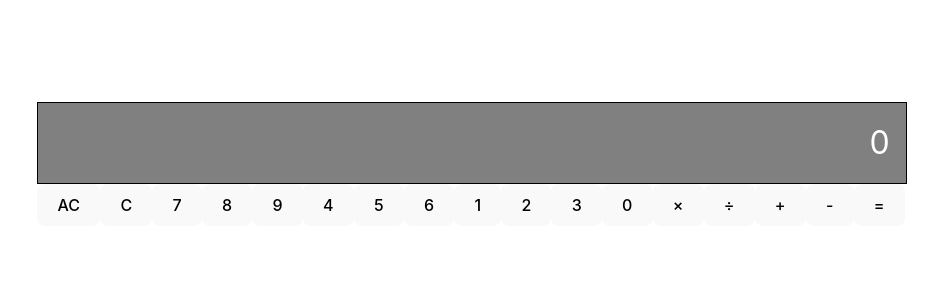
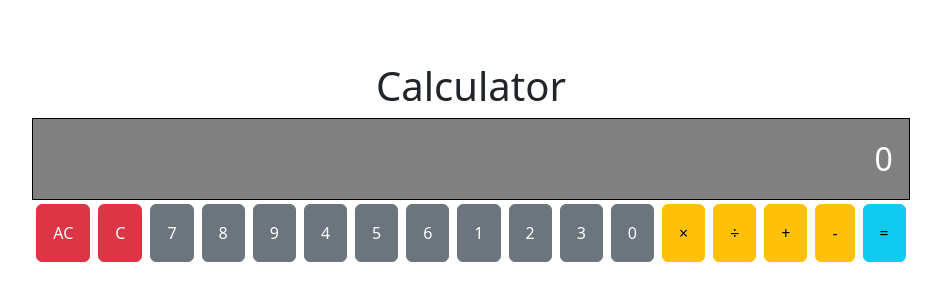
Before and after one commit to ryan-m-burns/a03-calculator, a React (Vite) app: page / in a window 1280 px wide. Shown: the part 236-536 px from the top of the page, without its empty margins (169-1110 px from the left). Built offline with nearby package versions, Linux system fonts and the light colour scheme.

Commit message:
simplify and add button styling

```diff
--- a/package.json
+++ b/package.json
@@ -10,6 +10,7 @@
     "preview": "vite preview"
   },
   "dependencies": {
+    "bootstrap": "^5.3.3",
     "react": "^18.3.1",
     "react-dom": "^18.3.1"
   },
--- a/src/components/App.jsx
+++ b/src/components/App.jsx
@@ -1,42 +1,98 @@
 import { useState } from 'react';
 import { calculatorButtons } from '../assets/calculator-base-button-data';
-import { handleNumber, handleOperator, handleClear, handleEnter } from '../utils/clickHandlers.js';
 import '../styles/App.css';
 import CalculatorScreen from './CalculatorScreen.jsx';
 import Header from './Header.jsx';
 import CalculatorButtons from './CalculatorButtons.jsx';
+import 'bootstrap/dist/css/bootstrap.min.css';
+
 function App() {
-  const [firstNumber, setFirstNumber] = useState('0');
-  const [secondNumber, setSecondNumber] = useState('');
-  const [operator, setOperator] = useState('');
-  const [displayValue, setDisplayValue] = useState('0');
+  const [display, setDisplay] = useState('0');
+  const [storedNumber, setStoredNumber] = useState(null);
+  const [operation, setOperation] = useState(null);
+  const [newNumber, setNewNumber] = useState(true);
 
-  function handleClick(btnData) {
-
-    // JOB: Is not to DO any work directly
-    // Just look at the clicked buttons type, and pass the job
-    // off to the matching helper function
-
-      console.log(btnData);
-      if (btnData.type === "operator") {
-        handleOperator(btnData, setOperator, setDisplayValue);
-      } else if (btnData.type === "number") {
-        // do something else
-        handleNumber(btnData);
-      } else if (btnData.type === "clear") {
-        handleClear(btnData);
-      } else if (btnData.type === "Enter") {
-        handleEnter(btnData);
-      }
+  const handleOperator = (operator) => {
+    if (operation && !newNumber) {
+      calculateResult();
     }
 
+    setOperation(operator);
+    setStoredNumber(display);
+    setNewNumber(true);
+  };
+
+  const handleNumber = (number) => {
+    if (newNumber) {
+      setDisplay(number.toString());
+      setNewNumber(false);
+    } else {
+      setDisplay(display === '0' ? number : display + number.toString());
+    }
+  };
+
+  const handleClear = (clear) => {
+    if (clear === 'All Clear') {
+      setDisplay('0');
+      setStoredNumber(null);
+      setOperation(null);
+      setNewNumber(true);
+    } else {
+      setDisplay('0');
+      setNewNumber(true);
+    }
+  };
+
+  const calculateResult = () => {
+    if (storedNumber === null || operation === null) return;
+    const firstNumber = parseFloat(storedNumber);
+    const secondNumber = parseFloat(display);
+    let result;
+
+    switch (operation) {
+      case '+':
+        result = firstNumber + secondNumber;
+        break;
+      case '-':
+        result = firstNumber - secondNumber;
+        break;
+      case '*':
+        result = firstNumber * secondNumber;
+        break;
+      case '/':
+        result = secondNumber !== 0 ? firstNumber / secondNumber : 'Error';
+        break;
+      default:
+        return;
+    }
+
+    setDisplay(result.toString());
+    setStoredNumber(null);
+    setOperation(null);
+    setNewNumber(true);
+  };
+
+  const handleClick = (btnData) => {
+    console.log(btnData.value);
+    if (btnData.type === 'operator') {
+      handleOperator(btnData.value);
+    } else if (btnData.type === 'number') {
+      handleNumber(btnData.value);
+    } else if (btnData.type === 'clear') {
+      handleClear(btnData.value);
+    } else if (btnData.type === 'enter') {
+      calculateResult();
+    }
+  };
 
   return (
     <div className="wrapper">
       <Header title="Calculator" />
-      <CalculatorScreen
-        displayValue={displayValue} />
-      <CalculatorButtons buttons={calculatorButtons} handleClick={handleClick} />
+      <CalculatorScreen display={display} />
+      <CalculatorButtons
+        buttons={calculatorButtons}
+        handleClick={handleClick}
+      />
     </div>
   );
 }
--- a/src/components/CalculatorButton.jsx
+++ b/src/components/CalculatorButton.jsx
@@ -1,8 +1,30 @@
 function CalculatorButton({ btnData, handleClick }) {
+  const addBootstrapCSS = (btnType) => {
+    let baseClasses = 'btn m-1 p-3';
 
+    switch (btnType) {
+      case 'operator':
+        return `${baseClasses} btn-warning`;
+      case 'number':
+        return `${baseClasses} btn-secondary`;
+      case 'equals':
+        return `${baseClasses} btn-primary`;
+      case 'clear':
+        return `${baseClasses} btn-danger`;
+      case 'decimal':
+        return `${baseClasses} btn-info`;
+      default:
+        return `${baseClasses} btn-info`;
+    }
+  };
 
   return (
-    <button className={btnData.className} type={btnData.type} value={btnData.value} onClick={() => handleClick(btnData)}>
+    <button
+      className={`${addBootstrapCSS(btnData.type)} ${btnData.className || ''}`}
+      type="button"
+      value={btnData.value}
+      onClick={() => handleClick(btnData)}
+    >
       {btnData.text}
     </button>
   );
--- a/src/components/CalculatorButtons.jsx
+++ b/src/components/CalculatorButtons.jsx
@@ -1,6 +1,6 @@
-import CalculatorButton from "./CalculatorButton";
+import CalculatorButton from './CalculatorButton';
 
-export default function CalculatorButtons ({ buttons, handleClick }) {
+export default function CalculatorButtons({ buttons, handleClick }) {
   return (
     <div className="calculator-buttons">
       {buttons.map((button) => (
@@ -8,9 +8,7 @@ export default function CalculatorButtons ({ buttons, handleClick }) {
           key={button.text}
           btnData={button}
           handleClick={handleClick}
-        >
-          {button.text}
-        </CalculatorButton>
+        />
       ))}
     </div>
   );
--- a/src/components/CalculatorScreen.jsx
+++ b/src/components/CalculatorScreen.jsx
@@ -1,9 +1,9 @@
-import "../styles/CalculatorScreen.css";
+import '../styles/CalculatorScreen.css';
 
-export default function CalculatorScreen({ displayValue }) {
+export default function CalculatorScreen({ display }) {
   return (
     <div className="calculator-screen">
-      <div className="calculator-screen__output">{displayValue}</div>
+      <div className="calculator-screen__output">{display}</div>
     </div>
   );
 }
--- a/src/components/Header.jsx
+++ b/src/components/Header.jsx
@@ -1,8 +1,7 @@
-export default function Header({title = "Calculator"})
-{
-    (
-        <header>
-            <h1>{title}</h1>
-        </header>
-    )
+export default function Header({ title = 'Calculator' }) {
+  return (
+    <header>
+      <h1>{title}</h1>
+    </header>
+  );
 }
--- a/src/utils/clickHandlers.js
+++ /dev/null
@@ -1,24 +0,0 @@
-const handleOperator = (btnData, setOperator, setDisplayValue) => {
-    setOperator(btnData.value);
-    setDisplayValue(btnData.value);
-    console.log("HI");
-}
-
-const handleNumber = (data) => {
-    // JOB: Is to DO the work of the number
-    // 1. Set the secondNumber state
-    // 2. Set the displayValue state
-}
-
-const handleClear = (data) => {
-    // JOB: Is to DO the work of the clear button
-    // 1. Reset all states
-}
-
-const handleEnter = (data) => {
-    // JOB: Is to DO the work of the enter button
-    // 1. Perform the calculation
-    // 2. Set the displayValue state
-}
-
-export { handleOperator, handleNumber, handleClear, handleEnter };
```
Also changed, not shown: 1 other file (tests, documents, lock files or other folders).
